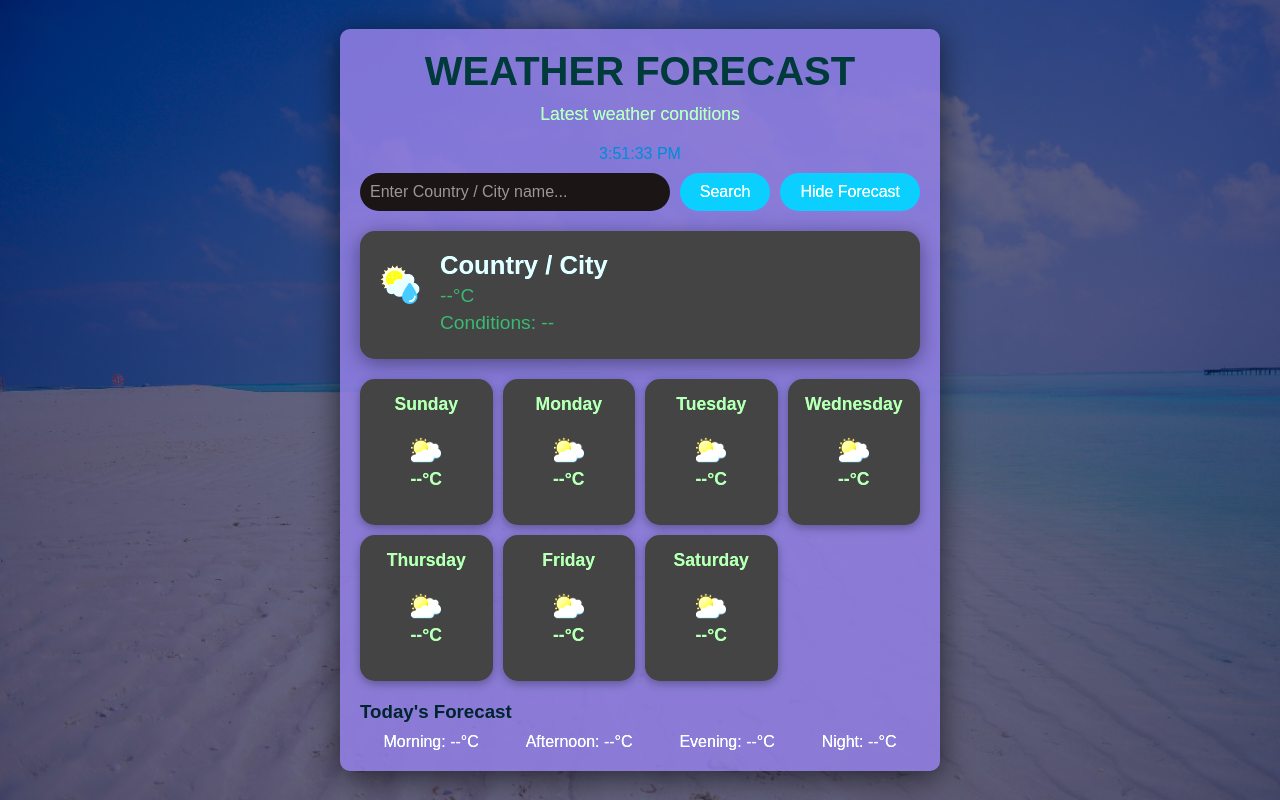
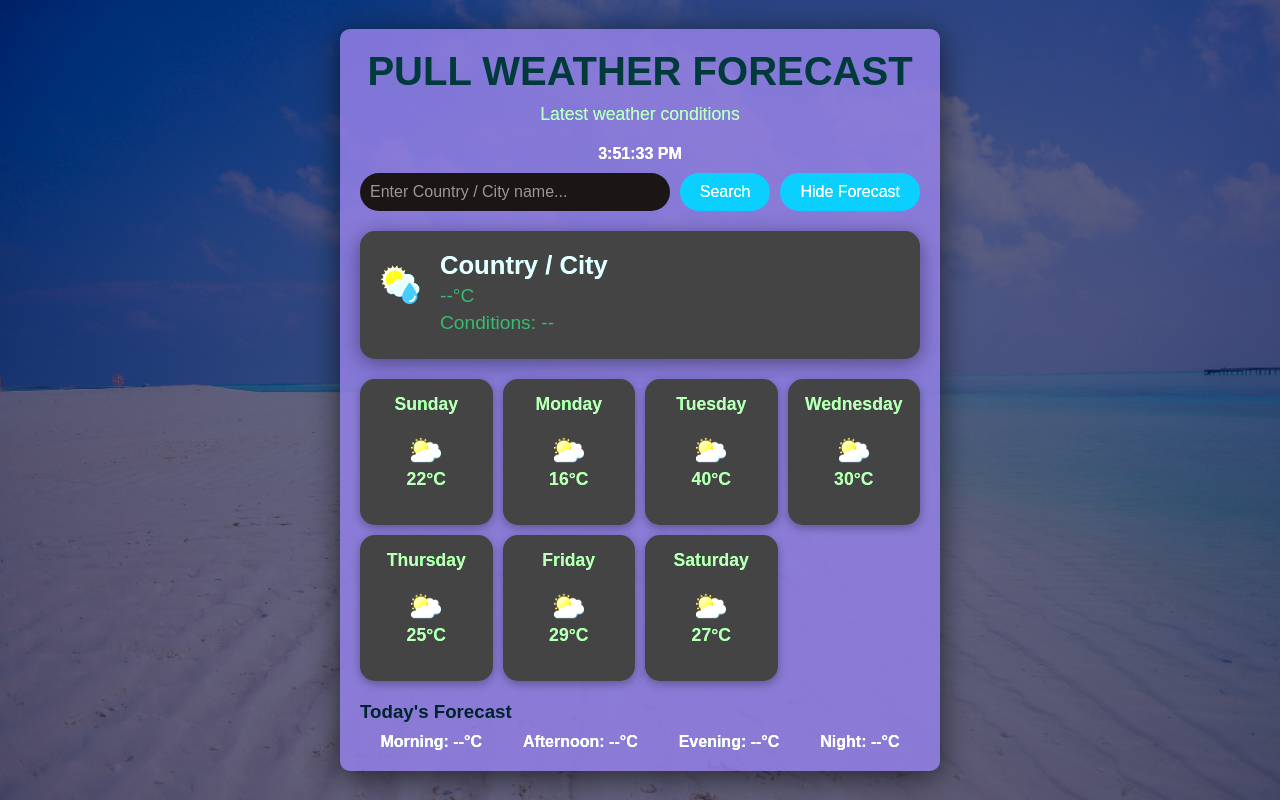
Before and after one commit to HellblazerXXL/Pull_Request_Team-PR-, a plain HTML site: page Frontend-team/indexxxx.html in a window 1280 px wide. Both pictures are taken after a click on the button "Weekly Forecast". Drawn offline with Linux system fonts and the light colour scheme; no server answers.

Commit message:
Adds weekly forecast

```diff
--- a/Frontend-team/indexxxx.html
+++ b/Frontend-team/indexxxx.html
@@ -85,10 +85,11 @@
       }
 
       #clock {
-        color: rgb(3, 105, 156);
+        color: white;
         font-size: 1rem;
         margin-top: 10px;
         margin-bottom: 10px;
+        font-weight: bold;
       }
 
       .search-container {
@@ -245,6 +246,7 @@
         justify-content: space-around;
         color: lightcyan;
         margin-top: 10px;
+        font-weight: bold;
       }
 
       /* Media Queries for Media Responsiveness */
@@ -332,7 +334,7 @@
         <!-- Weather App container -->
     <div class="app-container">
       <header class="app-header">
-        <h1>Weather Forecast</h1>
+        <h1>Pull Weather Forecast</h1>
         <p>Latest weather conditions</p>
         <div id="clock"></div>
 
@@ -359,37 +361,37 @@
           <div class="day">
             <p class="weekday">Sunday</p>
             <div class="icon"><img src="./weather-img/sun.png" /></div>
-            <p class="temp">--°C</p>
+            <p class="temp">22°C</p>
           </div>
           <div class="day">
             <p class="weekday">Monday</p>
             <div class="icon"><img src="./weather-img/sun.png" /></div>
-            <p class="temp">--°C</p>
+            <p class="temp">16°C</p>
           </div>
           <div class="day">
             <p class="weekday">Tuesday</p>
             <div class="icon"><img src="./weather-img/sun.png" /></div>
-            <p class="temp">--°C</p>
+            <p class="temp">40°C</p>
           </div>
           <div class="day">
             <p class="weekday">Wednesday</p>
             <div class="icon"><img src="./weather-img/sun.png" /></div>
-            <p class="temp">--°C</p>
+            <p class="temp">30°C</p>
           </div>
           <div class="day">
             <p class="weekday">Thursday</p>
             <div class="icon"><img src="./weather-img/sun.png" /></div>
-            <p class="temp">--°C</p>
+            <p class="temp">25°C</p>
           </div>
           <div class="day">
             <p class="weekday">Friday</p>
             <div class="icon"><img src="./weather-img/sun.png" /></div>
-            <p class="temp">--°C</p>
+            <p class="temp">29°C</p>
           </div>
           <div class="day">
             <p class="weekday">Saturday</p>
             <div class="icon"><img src="./weather-img/sun.png" /></div>
-            <p class="temp">--°C</p>
+            <p class="temp">27°C</p>
           </div>
         </section>
 
@@ -409,7 +411,7 @@
 
 
 
-// Your API key from OpenWeatherMap
+// API key from OpenWeatherMap
 const apiKey = "a2aa7a8607aa6fef10dfdf78325d434c";
 // Base URL for current weather
 const weatherUrl = "https://api.openweathermap.org/data/2.5/weather";
```
